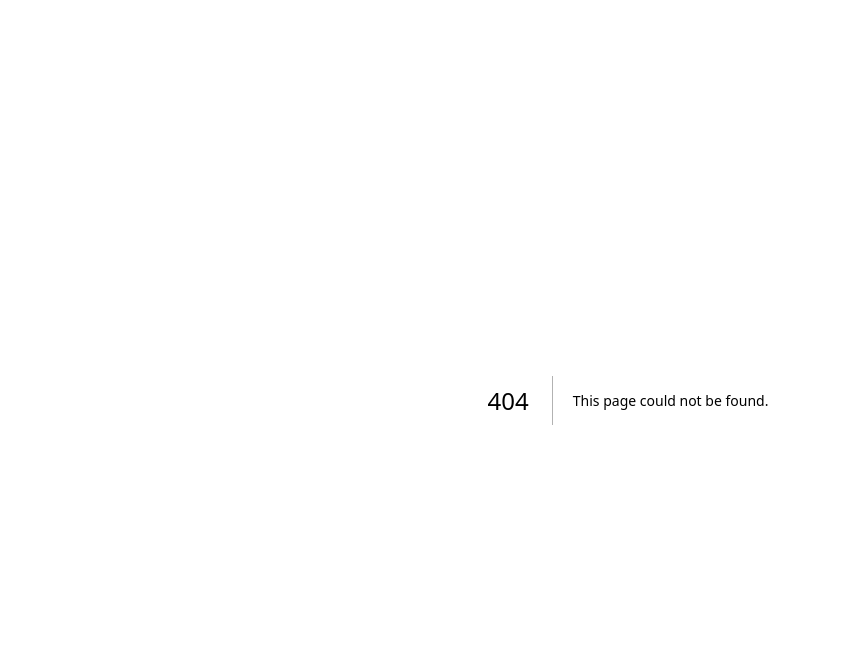
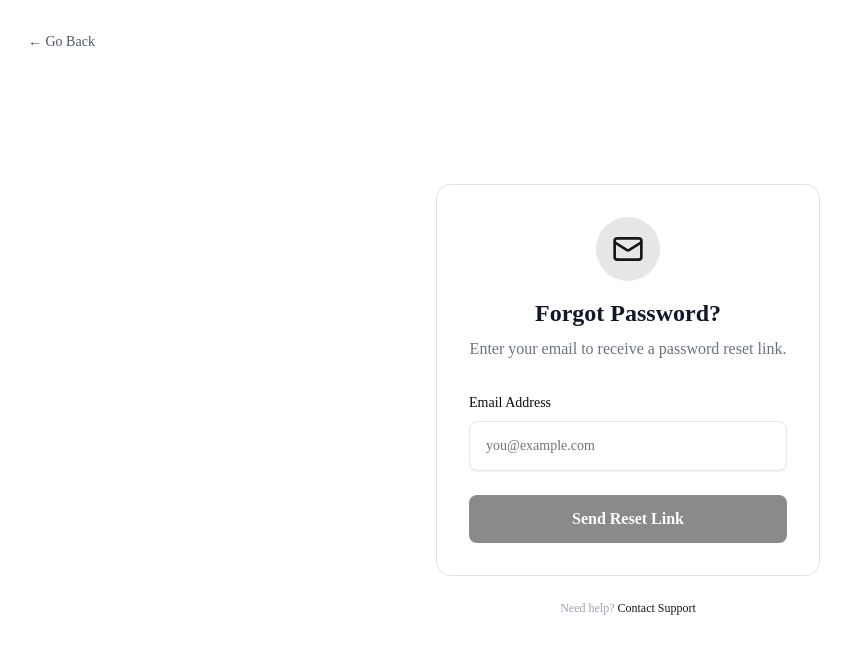
Before and after one commit to Mohamed-Rirash/appointment_app, a Next.js app in the folder frontend/: page /forget-password in a window 1280 px wide. Before the commit this address had no page. Shown: the top 654 px of the page, without its empty margins (12-863 px from the left). Built offline with nearby package versions, Linux system fonts and the light colour scheme.

Commit message:
added forget password page

```diff
--- a/frontend/app/Signin/page.tsx
+++ b/frontend/app/(auth)/Signin/page.tsx
@@ -16,6 +16,7 @@ import { zodResolver } from "@hookform/resolvers/zod";
 // import { signIn } from "next-auth/react";
 import { useState } from "react";
 import { authenticate } from "@/fuctions/services/action";
+import Link from "next/link";
 
 // define the form schema
 const formSchema = z.object({
@@ -107,7 +108,13 @@ export default function Signin() {
                       {...field}
                     />
                   </FormControl>
-                  <p className="bg-amber-500"> Forget Password?</p>
+                  <Link
+                    href={"/forget-password"}
+                    className=" font-semibold underline cursor-pointer py-5 text-right"
+                  >
+                    {" "}
+                    Forget Password?
+                  </Link>
                   <FormMessage className="py-2 text-lg" />
                 </FormItem>
               )}
@@ -115,7 +122,7 @@ export default function Signin() {
             <Button
               disabled={loading}
               type="submit"
-              className={`py-6 w-full text-lg mt-8 ${
+              className={`py-[28px] w-full text-lg mt-4 ${
                 loading ? "opacity-50 pointer-disabled" : ""
               }`}
             >
--- /dev/null
+++ b/frontend/app/(auth)/forget-password/page.tsx
@@ -0,0 +1,190 @@
+"use client";
+
+import { Button } from "@/components/ui/button";
+import { Input } from "@/components/ui/input";
+import { Label } from "@/components/ui/label";
+import { Alert, AlertDescription, AlertTitle } from "@/components/ui/alert";
+import { AlertCircle, Loader2, Mail } from "lucide-react";
+import { useState, useEffect } from "react";
+
+export default function ForgetPassword() {
+  const [email, setEmail] = useState("");
+  const [submitted, setSubmitted] = useState(false);
+  const [error, setError] = useState<string | null>(null);
+  const [countdown, setCountdown] = useState(30);
+  const [isCounting, setIsCounting] = useState(false);
+
+  // Countdown effect
+  useEffect(() => {
+    let interval: NodeJS.Timeout | null = null;
+    if (isCounting && countdown > 0) {
+      interval = setInterval(() => {
+        setCountdown((prev) => prev - 1);
+      }, 1000);
+    } else if (countdown === 0) {
+      setIsCounting(false);
+    }
+    return () => {
+      if (interval) clearInterval(interval);
+    };
+  }, [isCounting, countdown]);
+
+  const handleSubmit = (e: React.FormEvent) => {
+    e.preventDefault();
+    setError(null);
+
+    // Basic validation
+    if (!email.trim()) {
+      setError("Please enter a valid email address.");
+      return;
+    }
+
+    // Simulate API call
+    setSubmitted(true);
+    setIsCounting(true);
+    setCountdown(30);
+
+    // Simulate success/error after 1.5s
+    setTimeout(() => {
+      // Simulate 20% chance of error for demo
+      if (Math.random() > 0.8) {
+        setError("Failed to send reset email. Please try again.");
+        setSubmitted(false);
+        setIsCounting(false);
+      } else {
+        // Success — keep submitted state and countdown
+      }
+    }, 1500);
+  };
+
+  const handleResend = () => {
+    if (countdown === 0) {
+      setCountdown(30);
+      setIsCounting(true);
+      setError(null);
+      setSubmitted(false);
+
+      // Simulate resend
+      setTimeout(() => {
+        setSubmitted(true);
+      }, 1000);
+    }
+  };
+
+  return (
+    <div className="min-h-screen flex flex-col items-center justify-center">
+      <Button
+        variant={"ghost"}
+        className="absolute top-6 left-6 py-2 px-4 text-gray-600 hover:text-gray-900 transition-colors"
+        onClick={() => window.history.back()}
+      >
+        ← Go Back
+      </Button>
+
+      <div className="w-full max-w-sm">
+        <div className="bg-white p-8 rounded-xl  border border-[#e1e1e1]">
+          <div className="text-center mb-8">
+            <div className="mx-auto w-16 h-16 bg-primary/10 rounded-full flex items-center justify-center mb-4">
+              <Mail className="h-8 w-8 text-primary" />
+            </div>
+            <h1 className="text-2xl font-bold text-gray-900">
+              Forgot Password?
+            </h1>
+            <p className="text-gray-500 mt-2">
+              Enter your email to receive a password reset link.
+            </p>
+          </div>
+
+          {error && (
+            <Alert variant="destructive" className="mb-6 animate-in fade-in-0">
+              <AlertCircle className="h-4 w-4" />
+              <AlertTitle>Error</AlertTitle>
+              <AlertDescription>{error}</AlertDescription>
+            </Alert>
+          )}
+
+          {!submitted ? (
+            <form onSubmit={handleSubmit} className="space-y-6">
+              <div className="space-y-2">
+                <Label htmlFor="email" className="text-sm font-medium">
+                  Email Address
+                </Label>
+                <Input
+                  id="email"
+                  type="email"
+                  placeholder="you@example.com"
+                  value={email}
+                  onChange={(e) => setEmail(e.target.value)}
+                  className="py-6 pl-4 text-base"
+                  required
+                />
+              </div>
+
+              <Button
+                type="submit"
+                className="w-full py-6 text-base font-semibold"
+                disabled={!email}
+              >
+                Send Reset Link
+              </Button>
+            </form>
+          ) : (
+            <div className="text-center space-y-6">
+              <div className="flex flex-col items-center">
+                <div className="mx-auto w-14 h-14 bg-green-100 rounded-full flex items-center justify-center mb-4">
+                  <svg
+                    xmlns="http://www.w3.org/2000/svg"
+                    className="h-7 w-7 text-green-600"
+                    fill="none"
+                    viewBox="0 0 24 24"
+                    stroke="currentColor"
+                  >
+                    <path
+                      strokeLinecap="round"
+                      strokeLinejoin="round"
+                      strokeWidth={2}
+                      d="M5 13l4 4L19 7"
+                    />
+                  </svg>
+                </div>
+                <h3 className="text-lg font-semibold text-gray-900">
+                  Check your inbox!
+                </h3>
+                <p className="text-gray-500 text-sm">
+                  We’ve sent a password reset link to <br />
+                  <span className="font-medium text-gray-700">{email}</span>
+                </p>
+              </div>
+
+              <div className="pt-4">
+                <p className="text-sm text-gray-500 mb-2">
+                  Didn’t receive the email?
+                </p>
+                {isCounting ? (
+                  <p className="text-sm text-gray-400">
+                    Resend available in {countdown}s
+                  </p>
+                ) : (
+                  <Button
+                    variant="link"
+                    className="p-0 h-auto text-primary hover:text-primary/80"
+                    onClick={handleResend}
+                  >
+                    Click to resend
+                  </Button>
+                )}
+              </div>
+            </div>
+          )}
+        </div>
+
+        <p className="text-center text-xs text-gray-400 mt-6">
+          Need help?{" "}
+          <a href="#" className="text-primary hover:underline">
+            Contact Support
+          </a>
+        </p>
+      </div>
+    </div>
+  );
+}
--- /dev/null
+++ b/frontend/components/ui/alert.tsx
@@ -0,0 +1,66 @@
+import * as React from "react";
+import { cva, type VariantProps } from "class-variance-authority";
+
+import { cn } from "@/fuctions/utils";
+
+const alertVariants = cva(
+  "relative w-full rounded-lg border px-4 py-3 text-sm grid has-[>svg]:grid-cols-[calc(var(--spacing)*4)_1fr] grid-cols-[0_1fr] has-[>svg]:gap-x-3 gap-y-0.5 items-start [&>svg]:size-4 [&>svg]:translate-y-0.5 [&>svg]:text-current",
+  {
+    variants: {
+      variant: {
+        default: "bg-card text-card-foreground",
+        destructive:
+          "text-destructive bg-card [&>svg]:text-current *:data-[slot=alert-description]:text-destructive/90",
+      },
+    },
+    defaultVariants: {
+      variant: "default",
+    },
+  }
+);
+
+function Alert({
+  className,
+  variant,
+  ...props
+}: React.ComponentProps<"div"> & VariantProps<typeof alertVariants>) {
+  return (
+    <div
+      data-slot="alert"
+      role="alert"
+      className={cn(alertVariants({ variant }), className)}
+      {...props}
+    />
+  );
+}
+
+function AlertTitle({ className, ...props }: React.ComponentProps<"div">) {
+  return (
+    <div
+      data-slot="alert-title"
+      className={cn(
+        "col-start-2 line-clamp-1 min-h-4 font-medium tracking-tight",
+        className
+      )}
+      {...props}
+    />
+  );
+}
+
+function AlertDescription({
+  className,
+  ...props
+}: React.ComponentProps<"div">) {
+  return (
+    <div
+      data-slot="alert-description"
+      className={cn(
+        "text-muted-foreground col-start-2 grid justify-items-start gap-1 text-sm [&_p]:leading-relaxed",
+        className
+      )}
+      {...props}
+    />
+  );
+}
+
+export { Alert, AlertTitle, AlertDescription };
```
